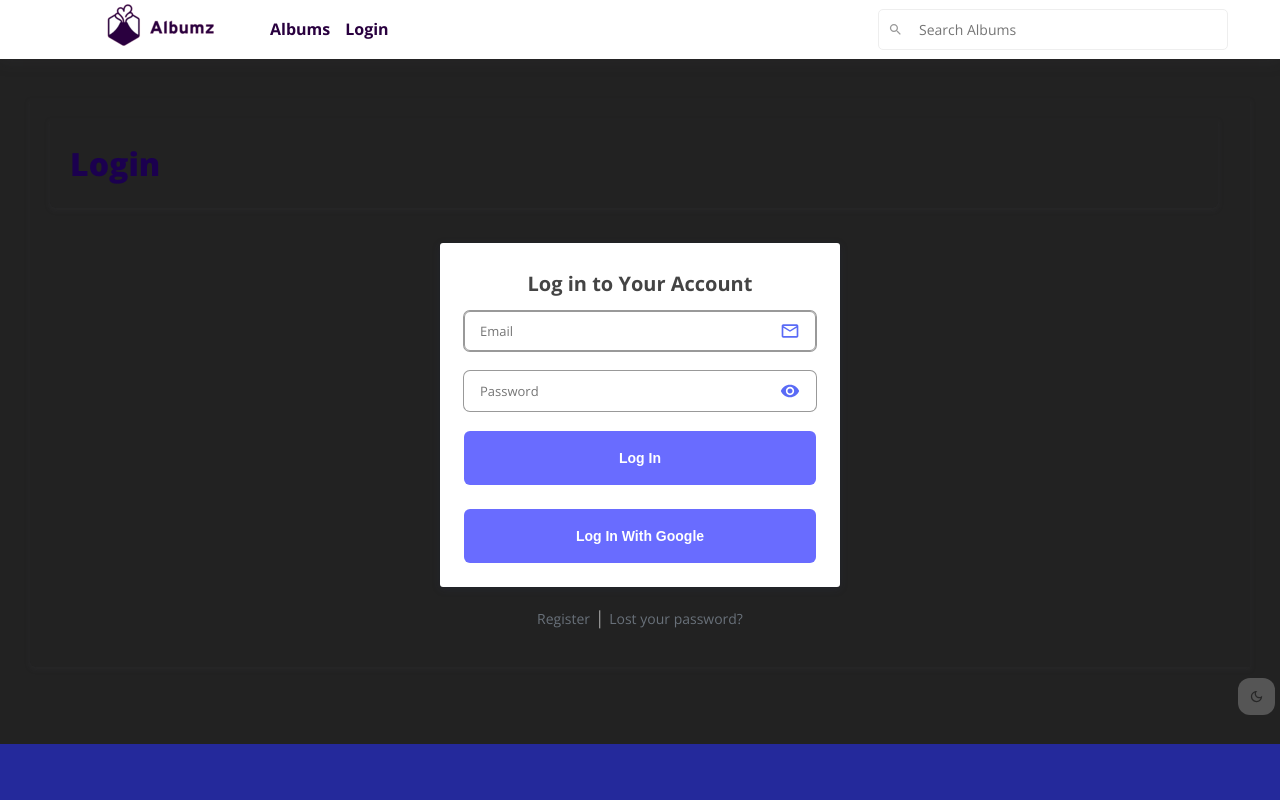
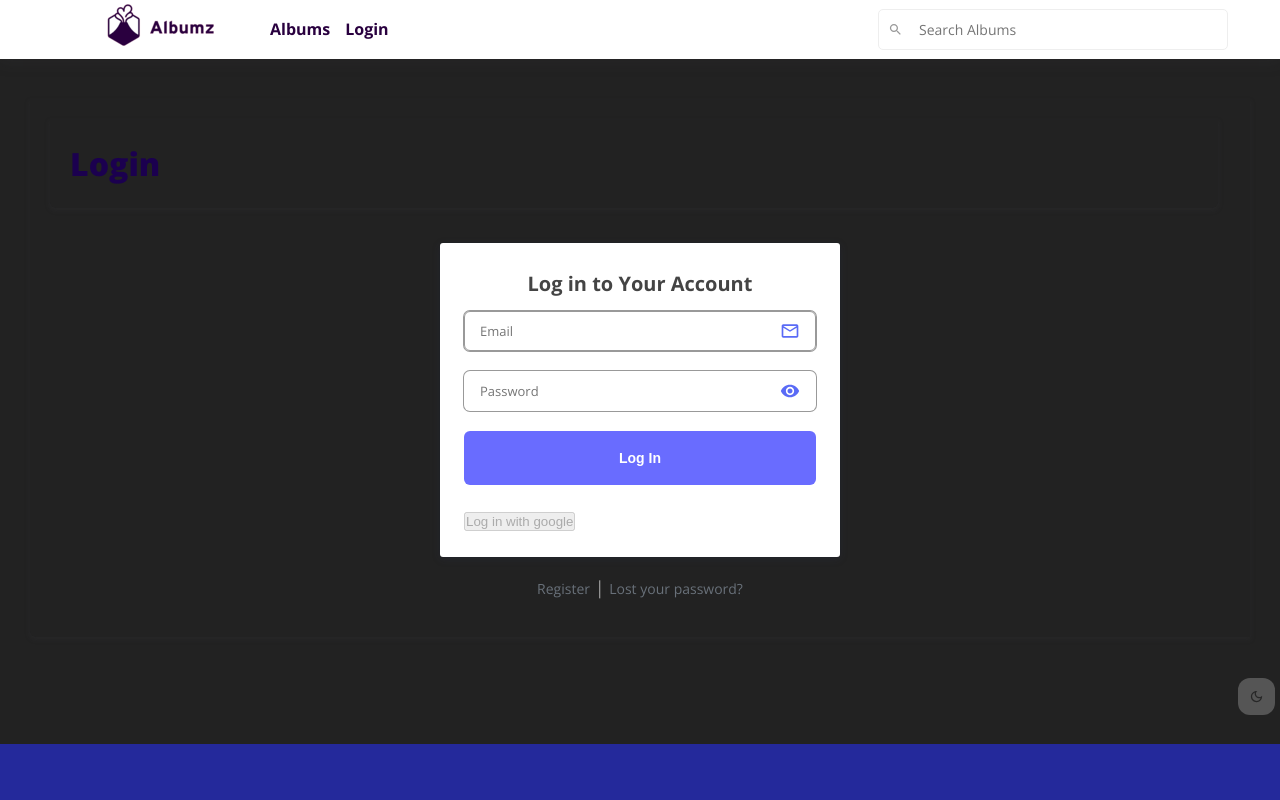
Before and after one commit to esteemayo/next-albumz-client, a Next.js app: page /auth/login in a window 1280 px wide. Shown: the top 800 px of the page. Built offline with nearby package versions, Linux system fonts and the light colour scheme; no server answers.

Commit message:
changed google button class name

```diff
--- a/pages/auth/login.jsx
+++ b/pages/auth/login.jsx
@@ -114,7 +114,7 @@ const Login = () => {
                       <button
                         onClick={renderProps.onClick}
                         disabled={renderProps.disabled}
-                        className={styles.form__btn}
+                        className={styles.form__btnGoogle}
                       >
                        Log in with google
                       </button>
```
